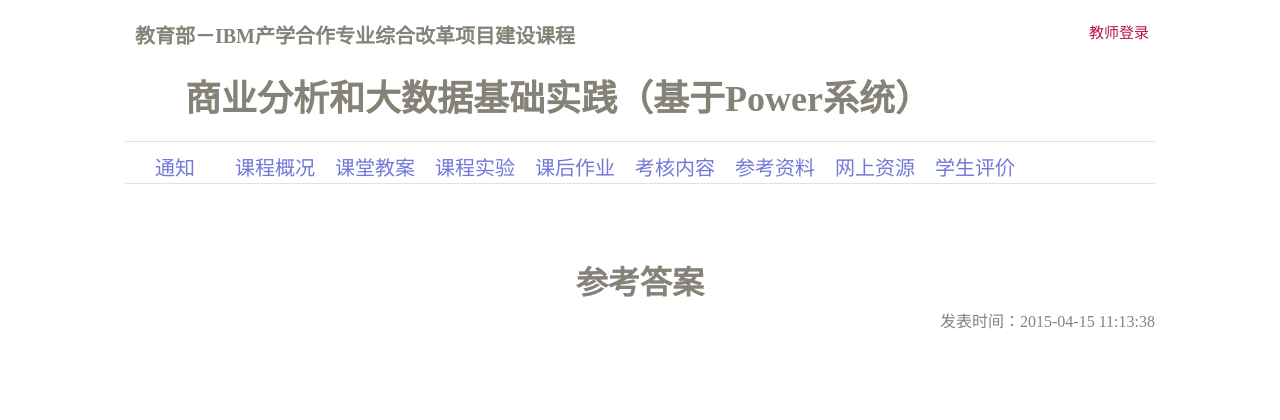
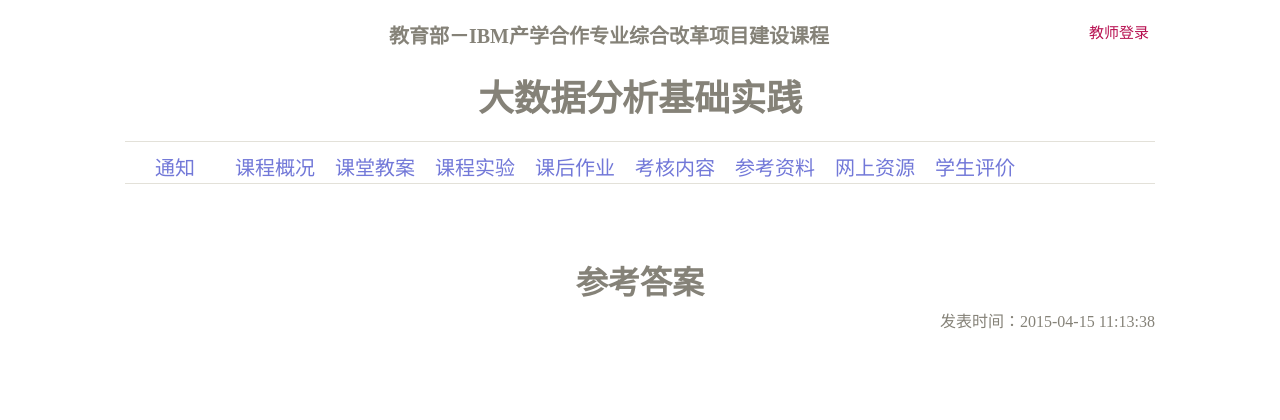
Before and after one commit to sysuzjz/IBM-BigData-course-mainpage, a PHP site: page /view/answer.php in a window 1280 px wide. Shown: the top 420 px of the page. Run offline with PHP 8.4, Linux system fonts and the light colour scheme; data comes from the database, SQL or seed files in the repository.

Commit message:
update some text in the head

```diff
--- a/static/CSS/head.css
+++ b/static/CSS/head.css
@@ -14,14 +14,15 @@
 #head-title {
     font-size: 36px;
     margin: 20px 0;
-    padding-left: 60px;
+    /*padding-left: 60px;*/
     font-family: "楷体";
+    text-align: center;
 }
 
 #sub-head-title {
     margin: 10px;
     font-size: 20px;
-    text-align: left;
+    text-align: center;
     font-family: "楷体";
 }
 
--- a/view/head.php
+++ b/view/head.php
@@ -6,7 +6,7 @@
 <html>
 <head>
     <meta charset="utf-8">
-    <title>商业分析和大数据基础实践（基于Power系统）</title>
+    <title>大数据分析基础实践</title>
     <link rel="stylesheet" type="text/css" href="<?=$DIR['CSS']?>public.css" />
     <link rel="stylesheet" type="text/css" href="<?=$DIR['CSS']?>head.css" />
     <link rel="stylesheet" type="text/css" href="<?=$DIR['CSS']?>body.css" />
@@ -41,7 +41,7 @@
                 </form>
             <?php } ?>
             <h2 id="sub-head-title">教育部－IBM产学合作专业综合改革项目建设课程</h2>
-            <h1 id="head-title">商业分析和大数据基础实践（基于Power系统）</h1>
+            <h1 id="head-title">大数据分析基础实践</h1>
         </div>
     </div>
     <div id="menu-container" class="container">
@@ -116,11 +116,11 @@
                 <a href="lab3.php">商务智能</a>
             </li>
             <li>
-                <a href="lab4.php">大数据技术</a>
+                <a href="lab4.php">大数据分析处理</a>
             </li>
-            <li>
+            <!-- <li>
                 <a href="lab5.php">大数据系统平台</a>
-            </li>
+            </li> -->
         </ul>
         <ul class="submenu clear-float" data-type="homework">
             <li>
```
